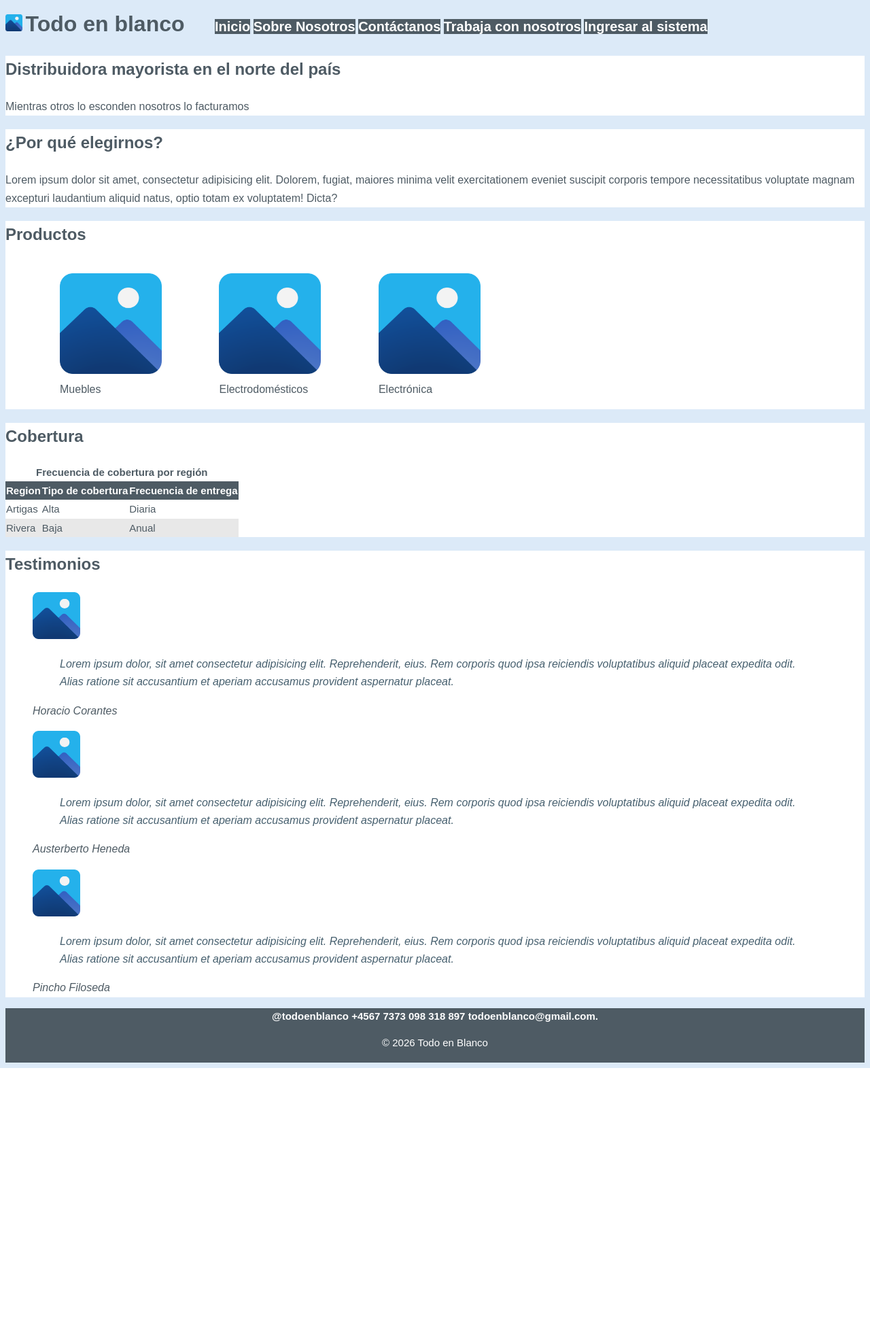
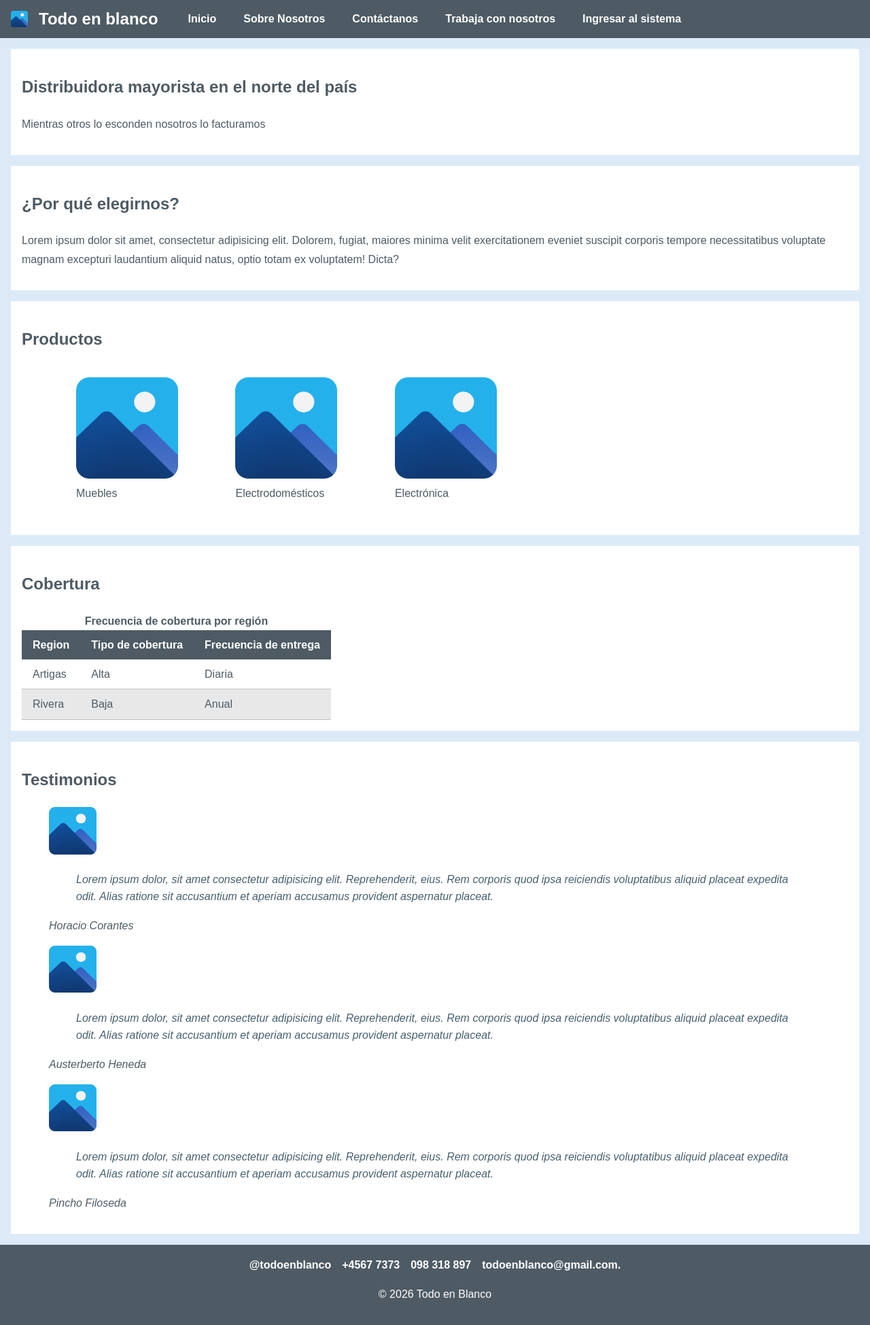
Before and after one commit to sideW-Nico/sistema-elvis-tek, a PHP site: page /index.html in a window 1280 px wide. Shown: the whole page at 68% size. Before the commit the page ends 1571 px from the top, so only its background shows below. Run offline with PHP 8.4, Linux system fonts and the light colour scheme.

Commit message:
feat: Ajustando estetica global considerando box model y flex

```diff
--- a/proyecto/assets/css/global.css
+++ b/proyecto/assets/css/global.css
@@ -1,73 +1,115 @@
 :root {
-  --blancoPuro:   #ffffff;
-  --blancoCristal:#dceaf8;
-  --gris:         #c0c0c0;
-  --grisClaro:    #ebebeb;
-  --amarillo:     #eeb906;
-  --oscuro:       #4e5b64;
-  --medio:        #47606f;
+  --blancoPuro: #ffffff;
+  --blancoCristal: #dceaf8;
+  --gris: #c0c0c0;
+  --grisClaro: #ebebeb;
+  --amarillo: #eeb906;
+  --oscuro: #4e5b64;
+  --medio: #47606f;
+}
+
+* {
+  box-sizing: border-box;
 }
 
 body {
   font-family: 'Barlow', sans-serif;
-  font-size: 16px;
+  font-size: 1rem;
   line-height: 1.7;
   color: var(--oscuro);
   background-color: var(--blancoCristal);
-  max-width: 1500px;
+  margin: 0;
 }
 
-h1, h2, h3, h4, h5, h6 {
+header {
+  display: flex;
+  flex-direction: row;
+  align-items: stretch;
+  background-color: var(--oscuro);
+  color: var(--blancoPuro);
+  min-height: 3.5rem;
+}
+
+header h1 {
+  color: var(--blancoPuro);
+  font-size: 1.5rem;
+  font-weight: 700;
+  margin: 0;
+  display: flex;
+  align-items: center;
+}
+
+nav {
+  display: flex;
+  align-items: stretch;
+  margin-left: 2rem;
+}
+
+nav ul {
+  display: flex;
+  justify-content: center;
+  align-items: stretch;
+  gap: 1rem;
+  flex-wrap: wrap;
+  list-style-type: none;
+  margin: 0;
+  padding: 0;
+}
+
+nav ul li {
+  display: flex;
+  align-items: stretch;
+}
+
+h2,
+h3,
+h4,
+h5,
+h6 {
   color: var(--oscuro);
 }
 
 .logo {
   max-width: 25px;
   max-height: 25px;
-    display: inline;
-}
-
-header h1,
-header nav {
-  display: inline;
-}
-
-nav ul,
-nav li {
-  display: inline;
-}
-
-nav ul,
-.listaProductos {
-  list-style-type: none;
+  align-self: center;
+  margin: 0 1rem;
 }
 
 .botonNavegacion {
+  display: flex;
+  align-items: center;
+  justify-content: center;
   text-decoration: none;
   background-color: var(--oscuro);
   color: var(--blancoPuro);
   font-family: 'Barlow', sans-serif;
-  font-size: 20px;
   font-weight: 600;
+  font-size: 1rem;
+  white-space: nowrap;
+  height: 100%;
+  padding: 0 0.75rem;
 }
 
-.botonNavegacion:hover {
-  background-color: var(--amarillo);
-  color: var(--oscuro);
-}
-
+.botonNavegacion:hover,
 .botonNavegacion:focus {
   background-color: var(--amarillo);
   color: var(--oscuro);
 }
 
+.botonNavegacion:active {
+  background-color: var(--gris);
+  color: var(--oscuro);
+}
+
 section {
   background-color: var(--blancoPuro);
+  margin: 1rem;
+  padding: 1rem;
 }
 
 table {
   border-collapse: collapse;
-  font-size: 15px;
 }
 
 caption {
@@ -84,17 +126,29 @@ tr:nth-child(even) td {
   background-color: #e8e8e8;
 }
 
+th,
+td {
+  padding: 0.5rem 1rem;
+}
+
+td {
+  border-bottom: 1px solid var(--gris);
+}
+
 footer {
   background-color: var(--oscuro);
   color: var(--blancoPuro);
   font-family: 'Barlow', sans-serif;
-    font-size: 15px;
-    line-height: 1.6;
   text-align: center;
-    min-height: 80px;
+  margin: 0;
+  padding: 1rem;
 }
 
 footer address {
+  display: flex;
+  justify-content: center;
+  gap: 1rem;
+  flex-wrap: wrap;
   font-style: normal;
 }
 
```
Lines whose indentation alone changed are shown as unchanged.
